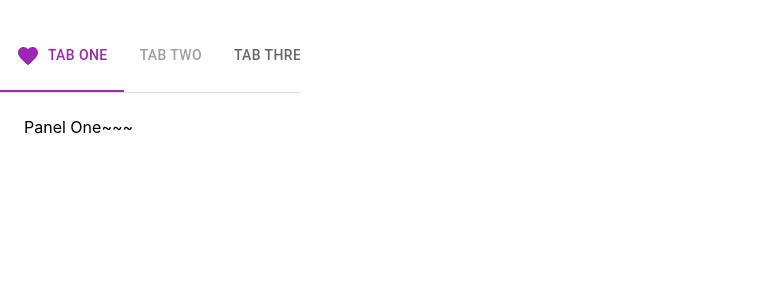
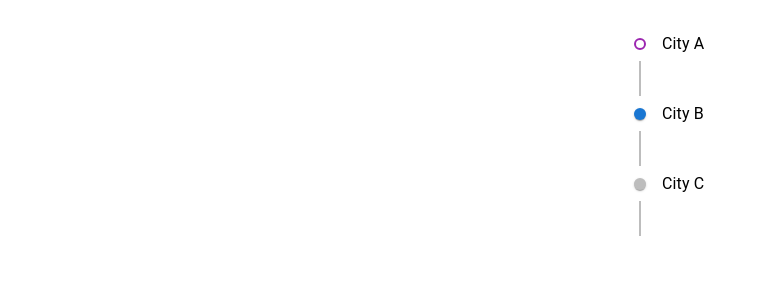
Before and after one commit to hyungjun-tech01/react-mui-demo, a React (Create React App) app: page / in a window 1280 px wide. Shown: the top 300 px of the page, without its empty margins (0-767 px from the left). Built offline with nearby package versions, Linux system fonts and the light colour scheme.

Commit message:
timeline

```diff
--- a/src/App.tsx
+++ b/src/App.tsx
@@ -39,6 +39,7 @@ import {MuiLoadingButton} from "./components/MuiLoadingButton";
 import {MuiPicker} from "./components/MuiPicker";
 import {MuiDateRangePicker} from "./components/MuiDateRangePicker";
 import {MuiTab} from "./components/MuiTab";
+import {MuiTimeline} from "./components/MuiTimeline";
 function App() {
   return (
     <LocalizationProvider dateAdapter = {AdapterDateFns}  adapterLocale={ko}>
@@ -77,7 +78,8 @@ function App() {
      {/* <MuiLoadingButton /> */}
      {/* <MuiPicker /> */}
      {/* <MuiDateRangePicker /> */}
-     <MuiTab />
+     {/* <MuiTab /> */}
+     <MuiTimeline />
     </div>
     </LocalizationProvider>
   );
--- /dev/null
+++ b/src/components/MuiTimeline.tsx
@@ -0,0 +1,37 @@
+import React from 'react';
+import {
+    Timeline,
+    TimelineItem,
+    TimelineSeparator,
+    TimelineConnector,
+    TimelineContent,
+    TimelineDot,
+} from "@mui/lab";
+
+export const MuiTimeline = () => {
+  return (
+    <Timeline>
+        <TimelineItem>
+            <TimelineSeparator>
+                <TimelineDot color="secondary" variant="outlined"/>
+                <TimelineConnector />
+            </TimelineSeparator>
+            <TimelineContent>City A</TimelineContent>
+        </TimelineItem>
+        <TimelineItem>
+            <TimelineSeparator>
+                <TimelineDot color="primary"/>
+                <TimelineConnector />
+            </TimelineSeparator>
+            <TimelineContent>City B</TimelineContent>
+        </TimelineItem>
+        <TimelineItem>
+            <TimelineSeparator>
+                <TimelineDot />
+                <TimelineConnector />
+            </TimelineSeparator>
+            <TimelineContent>City C</TimelineContent>
+        </TimelineItem>
+    </Timeline>
+  )
+}
```
